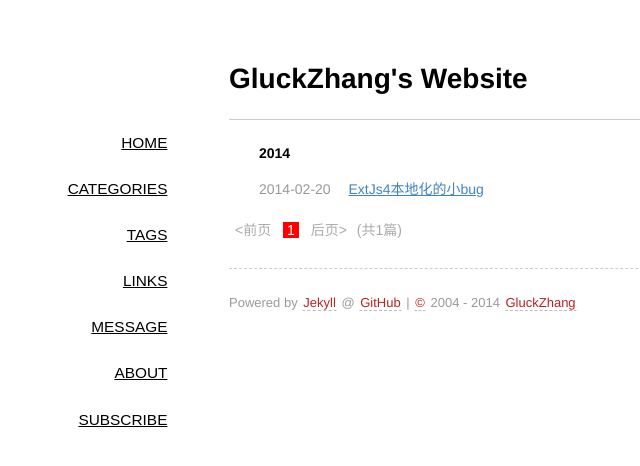
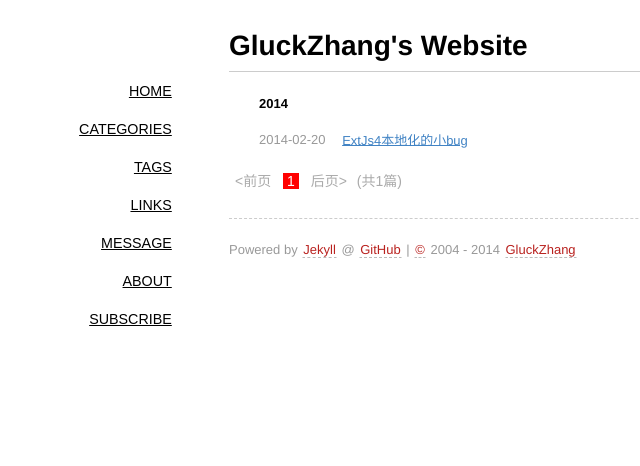
Before and after one commit to gluckzhang/gluckzhang.github.io, a Jekyll site: the page built from index.html, in a window 1280 px wide. Shown: the top 466 px of the page, without its empty margins (111-751 px from the left). Built offline with Jekyll 4.4.1, drawn with Linux system fonts in a browser that asks for light colours; some web fonts are replaced; Markdown is read by kramdown in place of the engine named in the settings; the list of posts is cut into pages by our own code.

Commit message:
change style

```diff
--- a/media/css/github-markdown.css
+++ b/media/css/github-markdown.css
@@ -1,11 +1,11 @@
 body {
-  font-family: Helvetica, arial, sans-serif;
-  font-size: 14px;
-  line-height: 1.6;
-  padding-top: 10px;
-  padding-bottom: 10px;
-  background-color: white;
-  padding: 30px; }
+    font-family: "Helvetica Neue", Helvetica, "Hiragino Sans GB", Arial, sans-serif;
+    font-size: 13px;
+    line-height: 18px;
+    color: #000;
+    background-color: white;
+    margin: 10px 13px 10px 13px;
+}
 
 body > *:first-child {
   margin-top: 0 !important; }
--- a/media/css/style.css
+++ b/media/css/style.css
@@ -16,7 +16,7 @@ li{padding:.2em 0;}
 ol,ul{list-style-position:inside;}
 ol ul, ul ol, ul ul, ol ol {margin-left:1em;}
 #container{width:600px;margin:2em auto;display:block;padding:0 2em;}
-.content{font-size:14px;line-height:16px;}
+.content{font-size:13px;line-height:16px;}
 #tag_cloud{margin-bottom: 1em;}
 #tag_cloud a:hover{color:#333333 !important;text-decoration:none;}
 .listing-item,.listing-seperator{list-style-type:none;}
```
